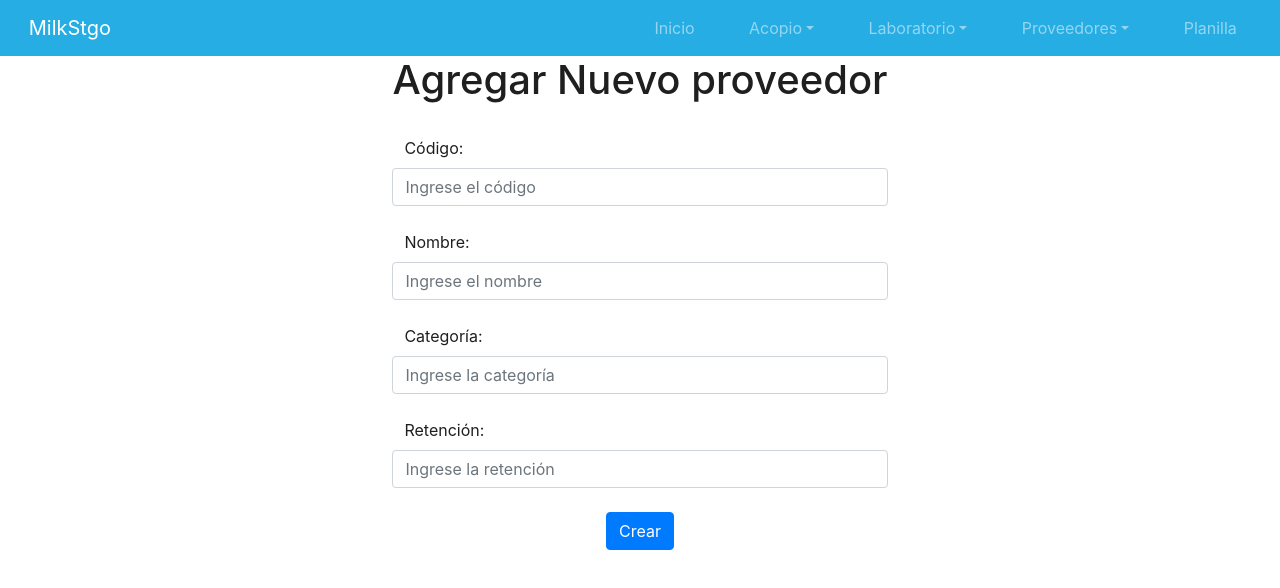
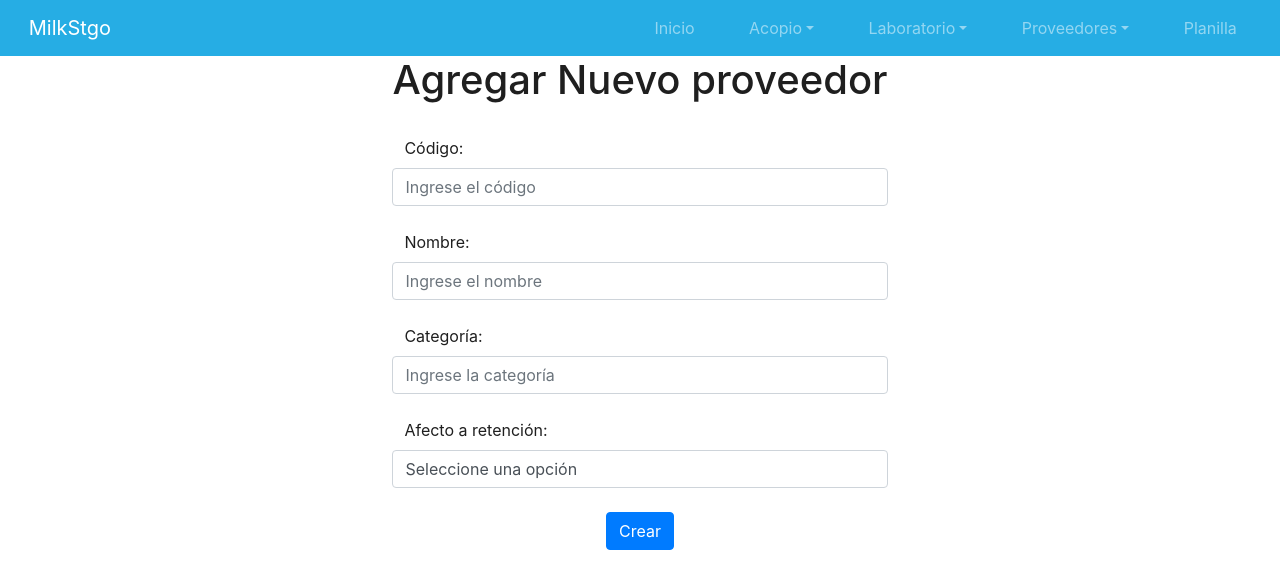
Before and after one commit to holYadio/tingesoPEP2-Frontend, a React (Create React App) app: page /new-proveedor in a window 1280 px wide. Shown: the top 588 px of the page. Built offline with nearby package versions, Linux system fonts and the light colour scheme; the HTML template or start-up script is replaced by a standard one.

Commit message:
feat: ListProveedor.jsx

```diff
--- a/src/components/ListProveedor.jsx
+++ b/src/components/ListProveedor.jsx
@@ -1,8 +1,54 @@
+import React, { useEffect, useState } from "react";
+import { Row, Col, Table} from "react-bootstrap";
+import axios from "axios";
+
 export default function ListProveedor() {
+    const [proveedores, setProveedores] = useState([]);
+
+    const getProveedores = async () => {
+        const response = await axios.get("http://localhost:8080/proveedor");
+        console.log(response);
+        setProveedores(response.data);
+    }
+
+    useEffect(() => {
+        getProveedores();
+    }, []);
+
     return (
         <>
-        <div>
-            <h1>ListProveedor</h1>
+        <div className="d-flex justify-content-center ">
+            <div>
+                <br />
+                <Row>
+                    <h1>Lista de Proveedores</h1>
+                </Row>
+                <br />
+                <Row>
+                    <Col>
+                        <Table striped bordered hover>
+                            <thead>
+                                <tr>
+                                    <th>Código</th>
+                                    <th>Nombre</th>
+                                    <th>Categoría</th>
+                                    <th>Retención</th>
+                                </tr>
+                            </thead>
+                            <tbody>
+                                {proveedores.map((proveedor) => (
+                                    <tr key={proveedor.id}>
+                                        <td>{proveedor.codigo}</td>
+                                        <td>{proveedor.nombre}</td>
+                                        <td>{proveedor.categoria}</td>
+                                        <td>{proveedor.retencion}</td>
+                                    </tr>
+                                ))}
+                            </tbody>
+                        </Table>
+                    </Col>
+                </Row>
+            </div>
         </div>
         </>
     );
--- a/src/components/NewProveedor.jsx
+++ b/src/components/NewProveedor.jsx
@@ -82,20 +82,24 @@ export default function NewProveedor() {
                         </Row>
                         <br />
                         <Row>
-                            <label>Retención: </label>
-                            <input
-                                type="text"
+                            <label>Afecto a retención:</label>
+                            <select
                                 name="retencion"
                                 className={`form-control ${showError && proveedor.categoria === "" ? 'border border-danger' : ''}`}
-                                placeholder="Ingrese la retención"
+                                value={proveedor.retencion}
                                 onChange={handleChange}
-                            />
+                            >
+                                <option value="">Seleccione una opción</option>
+                                <option value="No">No</option>
+                                <option value="Si">Sí</option>
+                            </select>
                         </Row>
                         <br />
                         <div className="d-flex justify-content-center">
                             <button type="submit" className="btn btn-primary">Crear</button>
                         </div>
                     </form>
+                    <br />
                     {showError && (
                         <div className="d-flex justify-content-center">
                             <div className="alert alert-danger" role="alert">
```
